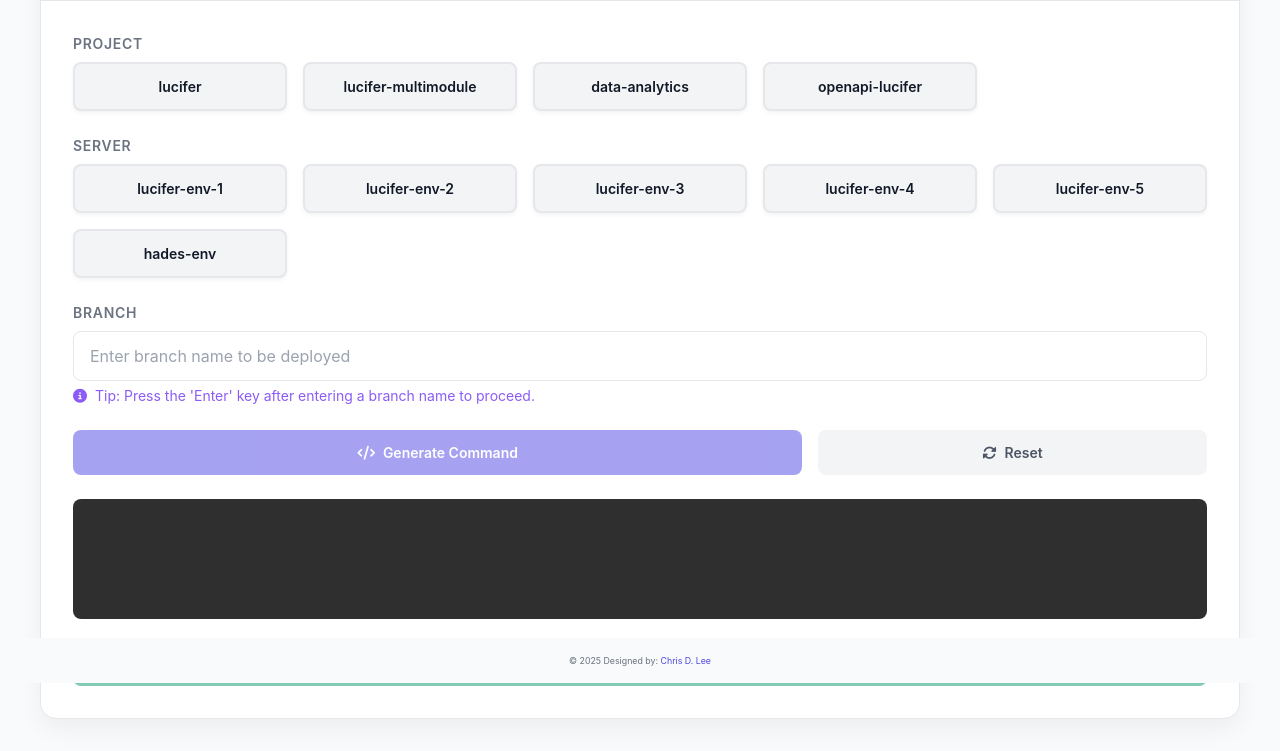
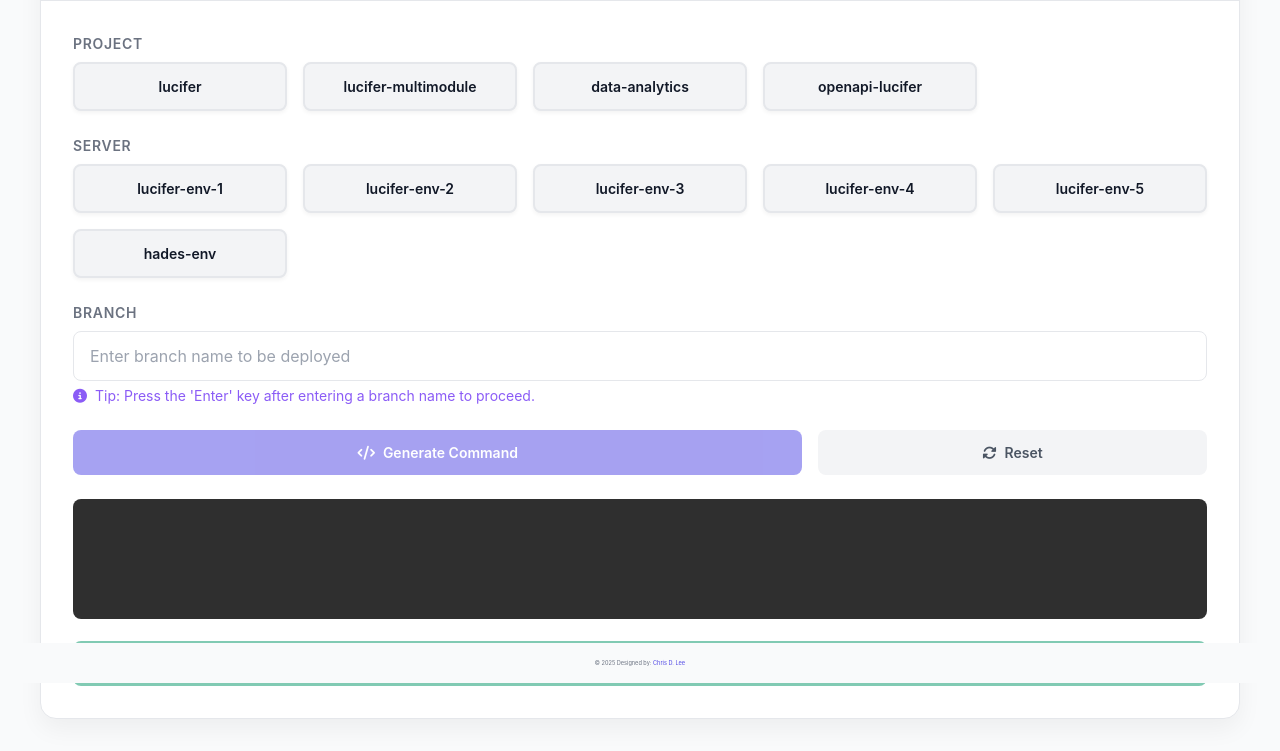
Before and after one commit to prospend-chris/devtools, a plain HTML site: page index.html in a window 1280 px wide. Shown: the part 117-868 px from the top of the page. Drawn offline with nearby package versions, Linux system fonts and the light colour scheme.

Commit message:
Update style.css

```diff
--- a/style.css
+++ b/style.css
@@ -301,7 +301,7 @@ body {
 
 footer {
     text-align: center;
-    font-size: 0.55rem;
+    font-size: 0.35rem;
     color: var(--text-muted);
     position: absolute;
     bottom: 0;
```
